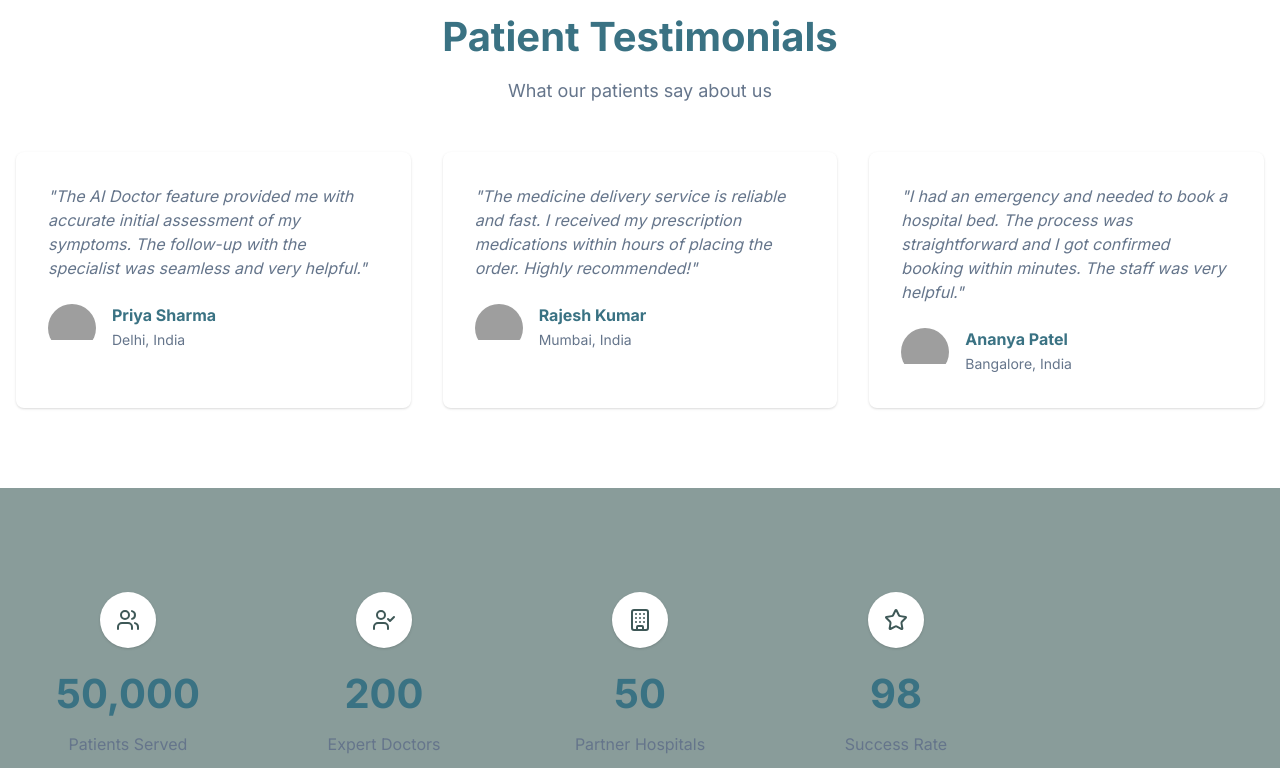
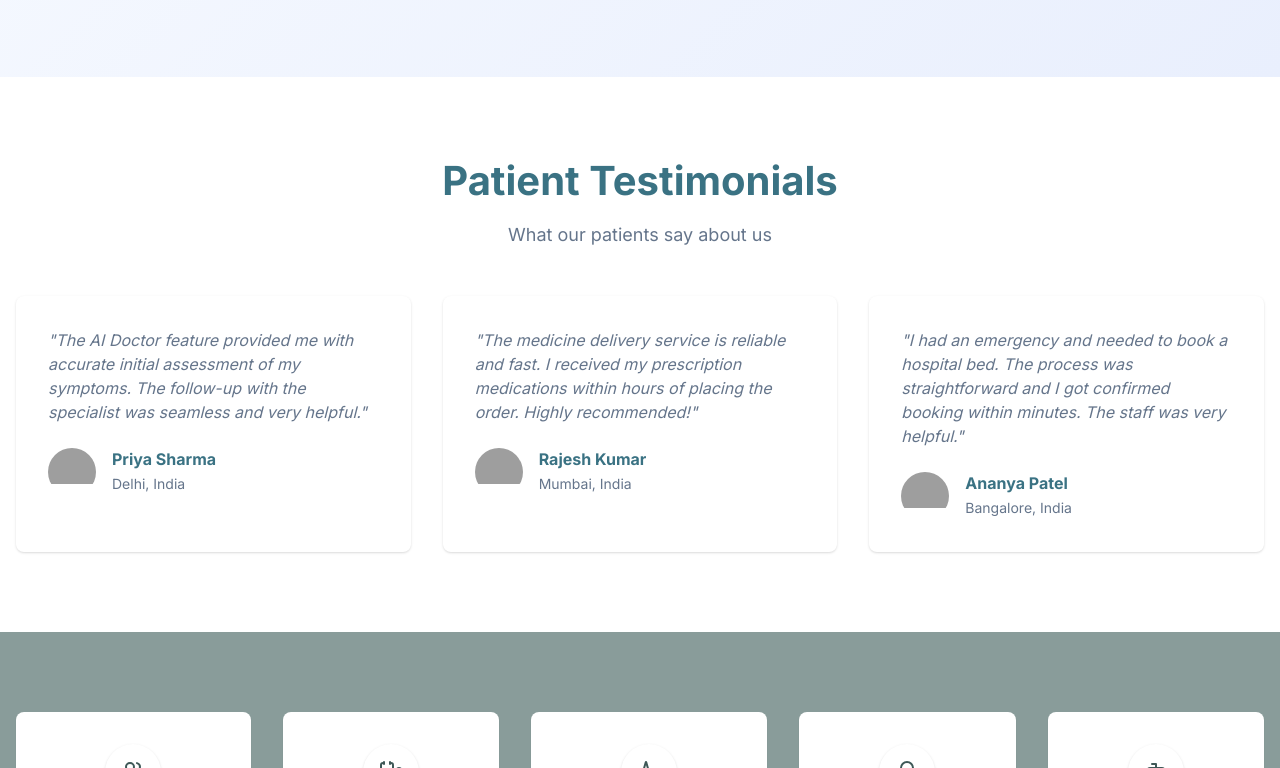
Before and after one commit to shivraj110504/aiXplain, a website: page loggedin.html in a window 1280 px wide. Shown: the part 2032-2800 px from the top of the page. Drawn offline with nearby package versions, Linux system fonts and the light colour scheme; grey boxes are pictures that could not be loaded.

Commit message:
add more features

```diff
--- a/index.js
+++ b/index.js
@@ -131,45 +131,50 @@ function initAppointmentForm() {
 // Stats Counter Animation
 function initStatsCounter() {
   const stats = document.querySelectorAll('.stat-number');
-  if (stats.length === 0) return;
 
-  const options = {
-      root: null,
-      rootMargin: '0px',
-      threshold: 0.1
+  const animateValue = (element, start, end, duration) => {
+    let startTimestamp = null;
+    const step = (timestamp) => {
+      if (!startTimestamp) startTimestamp = timestamp;
+      const progress = Math.min((timestamp - startTimestamp) / duration, 1);
+      const value = Math.floor(progress * (end - start) + start);
+
+      // Check if the end value is a decimal number
+      if (Number.isInteger(end)) {
+        element.textContent = value.toLocaleString() + '+';
+      } else {
+        // For decimal numbers (like 98.12), show with fixed decimal places
+        const decimal = (progress * (end - start) + start).toFixed(2);
+        element.textContent = decimal + '%';
+      }
+
+      if (progress < 1) {
+        window.requestAnimationFrame(step);
+      } else {
+        // Ensure we end up with the exact target number
+        if (Number.isInteger(end)) {
+          element.textContent = end.toLocaleString() + '+';
+        } else {
+          element.textContent = end.toFixed(2) + '%';
+        }
+      }
+    };
+    window.requestAnimationFrame(step);
   };
 
   const observer = new IntersectionObserver((entries) => {
     entries.forEach(entry => {
       if (entry.isIntersecting) {
         const target = entry.target;
-              const targetValue = parseInt(target.getAttribute('data-count'));
-              let startValue = 0;
-              let duration = 2000;
-              let startTime = null;
-
-              function updateValue(timestamp) {
-                  if (!startTime) startTime = timestamp;
-                  const elapsedTime = timestamp - startTime;
-                  const progress = Math.min(elapsedTime / duration, 1);
-                  const currentValue = Math.floor(progress * targetValue);
-
-                  target.textContent = currentValue.toLocaleString();
-
-                  if (progress < 1) {
-                      requestAnimationFrame(updateValue);
-                  }
-              }
-
-              requestAnimationFrame(updateValue);
+        const endValue = parseFloat(target.dataset.count);
+        target.classList.add('visible');
+        animateValue(target, 0, endValue, 2000);
         observer.unobserve(target);
       }
     });
-  }, options);
+  }, { threshold: 0.5 });
 
-  stats.forEach(stat => {
-      observer.observe(stat);
-  });
+  stats.forEach(stat => observer.observe(stat));
 }
 
 // Login Redirect
--- a/loggedin.html
+++ b/loggedin.html
@@ -103,9 +103,9 @@
                     <div class="service-icon">
                         <i data-lucide="stethoscope"></i>
                     </div>
-                    <h3>Doctor Consultation</h3>
+                    <h3>Doctor Appointment</h3>
                     <p>Connect with experienced doctors for virtual or in-person consultations at your convenience.</p>
-                    <a href="consultation.html" class="btn btn-primary btn-sm">Book Now</a>
+                    <a href="appointment.html" class="btn btn-primary btn-sm">Book Now</a>
                 </div>
 
                 <div class="service-card feature-card">
@@ -115,15 +115,6 @@
                     <h3>Hospital Bed Booking</h3>
                     <p>Reserve hospital beds in advance at partner hospitals and ensure timely care during emergencies.</p>
                     <a href="hospital-beds.html" class="btn btn-primary btn-sm">Check Availability</a>
-                </div>
-
-                <div class="service-card feature-card">
-                    <div class="service-icon">
-                        <i data-lucide="heart-pulse"></i>
-                    </div>
-                    <h3>Health Monitoring</h3>
-                    <p>Track vital signs and health metrics with our advanced monitoring tools and expert analysis.</p>
-                    <a href="monitoring.html" class="btn btn-primary btn-sm">Learn More</a>
                 </div>
 
                 <div class="service-card feature-card">
@@ -247,7 +238,7 @@
 
                 <div class="stat-card">
                     <div class="stat-icon">
-                        <i data-lucide="user-check"></i>
+                        <i data-lucide="stethoscope"></i>
                     </div>
                     <div class="stat-number" data-count="200">0</div>
                     <div class="stat-label">Expert Doctors</div>
@@ -255,18 +246,26 @@
 
                 <div class="stat-card">
                     <div class="stat-icon">
-                        <i data-lucide="building"></i>
+                        <i data-lucide="activity"></i>
                     </div>
-                    <div class="stat-number" data-count="50">0</div>
-                    <div class="stat-label">Partner Hospitals</div>
+                    <div class="stat-number" data-count="30000">0</div>
+                    <div class="stat-label">Successful Treatments</div>
                 </div>
 
                 <div class="stat-card">
                     <div class="stat-icon">
-                        <i data-lucide="star"></i>
+                        <i data-lucide="award"></i>
                     </div>
-                    <div class="stat-number" data-count="98">0</div>
-                    <div class="stat-label">Success Rate</div>
+                    <div class="stat-number" data-count="15">0</div>
+                    <div class="stat-label">Years of Experience</div>
+                </div>
+
+                <div class="stat-card">
+                    <div class="stat-icon">
+                        <i data-lucide="bot"></i>
+                    </div>
+                    <div class="stat-number" data-count="98.12">0</div>
+                    <div class="stat-label">Bot Accuracy</div>
                 </div>
             </div>
         </div>
--- a/styles.css
+++ b/styles.css
@@ -1,4 +1,3 @@
-
 /* Base Styles */
 :root {
   --primary: #3e5857;
@@ -323,8 +322,37 @@ p {
 /* Services Section */
 .services-grid {
   display: grid;
-  grid-template-columns: repeat(auto-fill, minmax(300px, 1fr));
+  grid-template-columns: repeat(3, 1fr);
   gap: 2rem;
+  max-width: 1200px;
+  margin: 0 auto;
+  padding: 2rem 0;
+}
+
+.services-grid .service-card:nth-last-child(-n+2) {
+  grid-column-end: span 1;
+}
+
+.services-grid::after {
+  content: "";
+  grid-column: 1 / -1;
+  height: 0;
+}
+
+.services-grid .service-card:nth-last-child(-n+2) {
+  margin: 0 auto;
+  max-width: 350px;
+}
+
+@media (max-width: 768px) {
+  .services-grid {
+    grid-template-columns: 1fr;
+  }
+
+  .services-grid .service-card:nth-last-child(-n+2) {
+    margin: 0 auto;
+    max-width: 350px;
+  }
 }
 
 .service-card {
@@ -492,13 +520,21 @@ p {
 
 .stats-grid {
   display: grid;
-  grid-template-columns: repeat(auto-fill, minmax(200px, 1fr));
+  grid-template-columns: repeat(5, 1fr);
   gap: 2rem;
   text-align: center;
 }
 
 .stat-card {
-  padding: 1.5rem;
+  padding: 2rem;
+  background: var(--background);
+  border-radius: var(--radius);
+  box-shadow: var(--shadow-sm);
+  transition: transform 0.3s ease;
+}
+
+.stat-card:hover {
+  transform: translateY(-5px);
 }
 
 .stat-icon {
@@ -522,13 +558,30 @@ p {
 .stat-number {
   font-size: 2.5rem;
   font-weight: 700;
+  color: var(--primary);
   margin-bottom: 0.5rem;
-  color: var(--foreground);
+  opacity: 0;
+}
+
+.stat-number.visible {
+  opacity: 1;
 }
 
 .stat-label {
   font-size: 1rem;
   color: var(--muted-foreground);
+}
+
+@media (max-width: 992px) {
+  .stats-grid {
+    grid-template-columns: repeat(3, 1fr);
+  }
+}
+
+@media (max-width: 576px) {
+  .stats-grid {
+    grid-template-columns: repeat(2, 1fr);
+  }
 }
 
 /* CTA Section */
```
Also changed, not shown: ai-doctor.html (+7 -7 lines), index.html (+13 -15 lines). Lines whose indentation alone changed are shown as unchanged.
